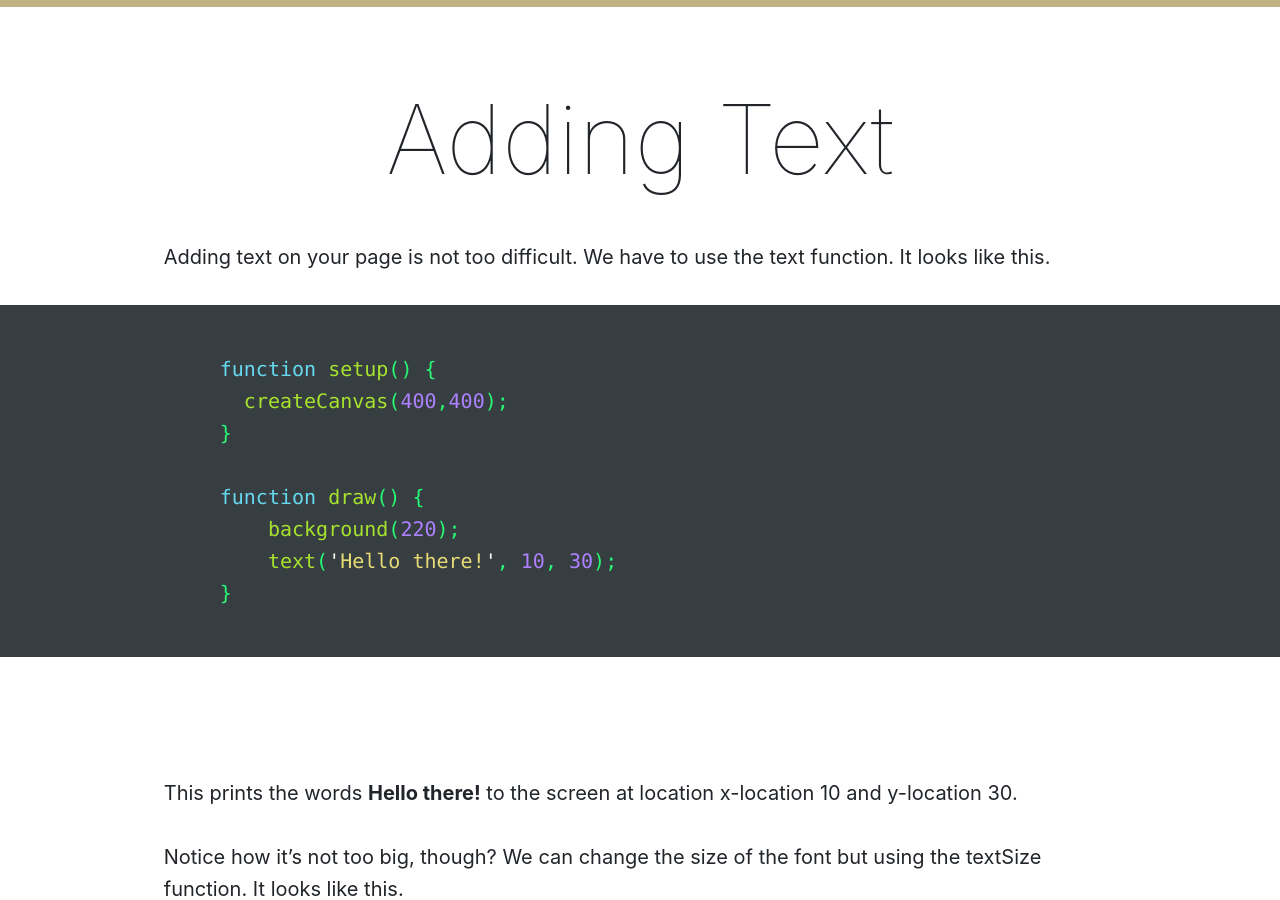
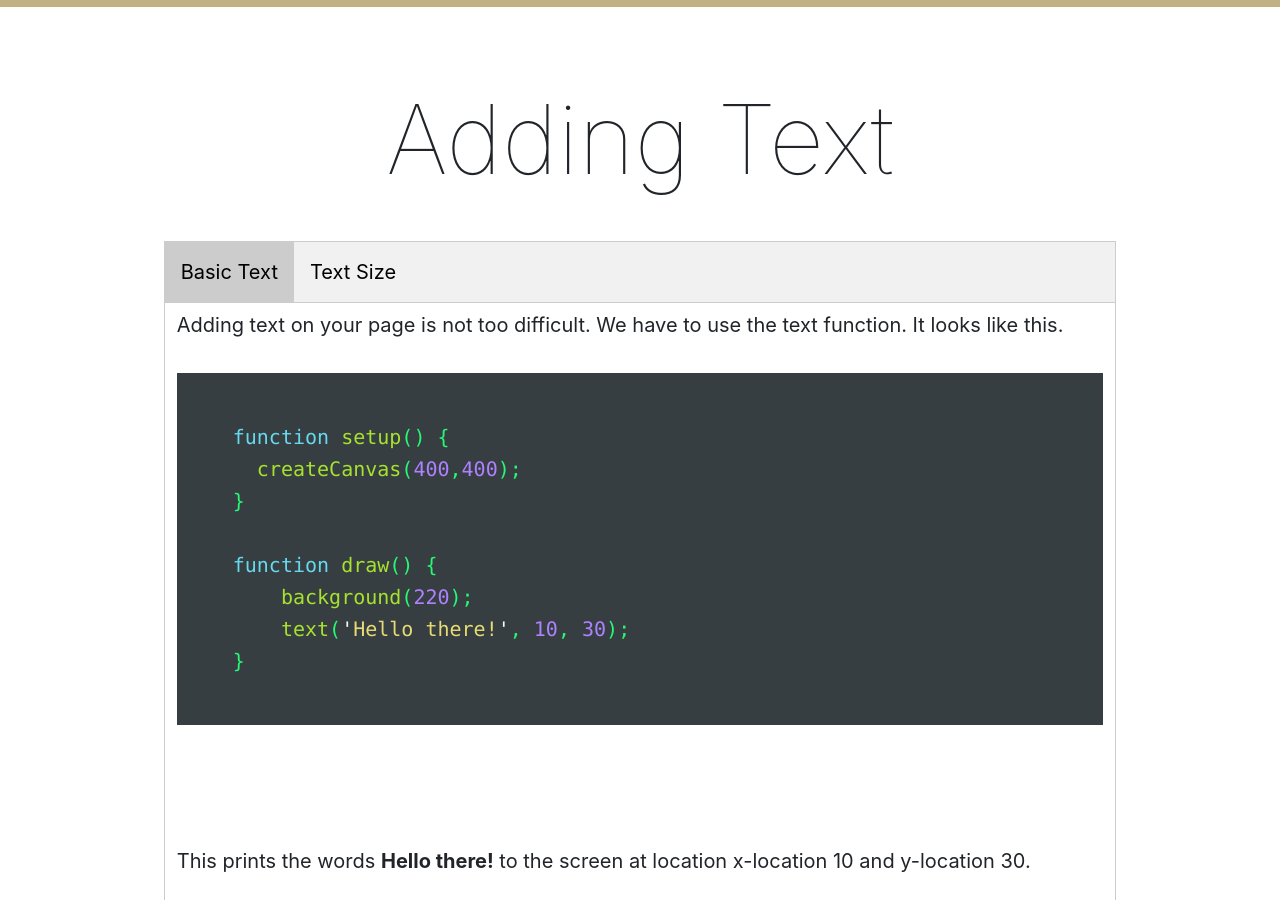
Before and after one commit to Montana-Media-Arts/120_CreativeCoding1-Fall2020, a Jekyll site: the page built from modules/week-9/_posts/2017-01-11-adding-text.md, in a window 1280 px wide and 900 px high, scrolled down 340 px. Built offline with Jekyll 4.4.1, drawn with Linux system fonts in a browser that asks for light colours; nearby versions of some CDN libraries.

Commit message:
Update 2017-01-11-adding-text.md

````diff
--- a/modules/week-9/_posts/2017-01-11-adding-text.md
+++ b/modules/week-9/_posts/2017-01-11-adding-text.md
@@ -5,6 +5,15 @@ jotted: false
 ---
 
 # Adding Text
+
+<div class="tab">
+    <button class="tablinks active" onclick="openTab(event, 'Basic')">Basic Text</button>
+    <button class="tablinks" onclick="openTab(event, 'Size')">Text Size</button>
+</div>
+<!-- Tab content -->
+<div id="Basic" class="tabcontent" style="display:block">
+
+<div class="tabhtml" markdown="1">
 
 Adding text on your page is not too difficult.  We have to use the text function.  It looks like this.
 
@@ -21,6 +30,13 @@ function draw() {
 
 This prints the words **Hello there!** to the screen at location x-location 10 and y-location 30.
 
+</div>
+</div>
+<div id="Size" class="tabcontent" style="display:block">
+
+<div class="tabhtml" markdown="1">
+
+
 Notice how it's not too big, though?  We can change the size of the font but using the textSize function.  It looks like this.
 
 ```js
@@ -36,3 +52,5 @@ function draw() {
 ```
 
 You see that the text is much larger and readable, well, at least for me since I cannot see that well. Okay, now you are ready for your homework!
+</div>
+</div>
````
